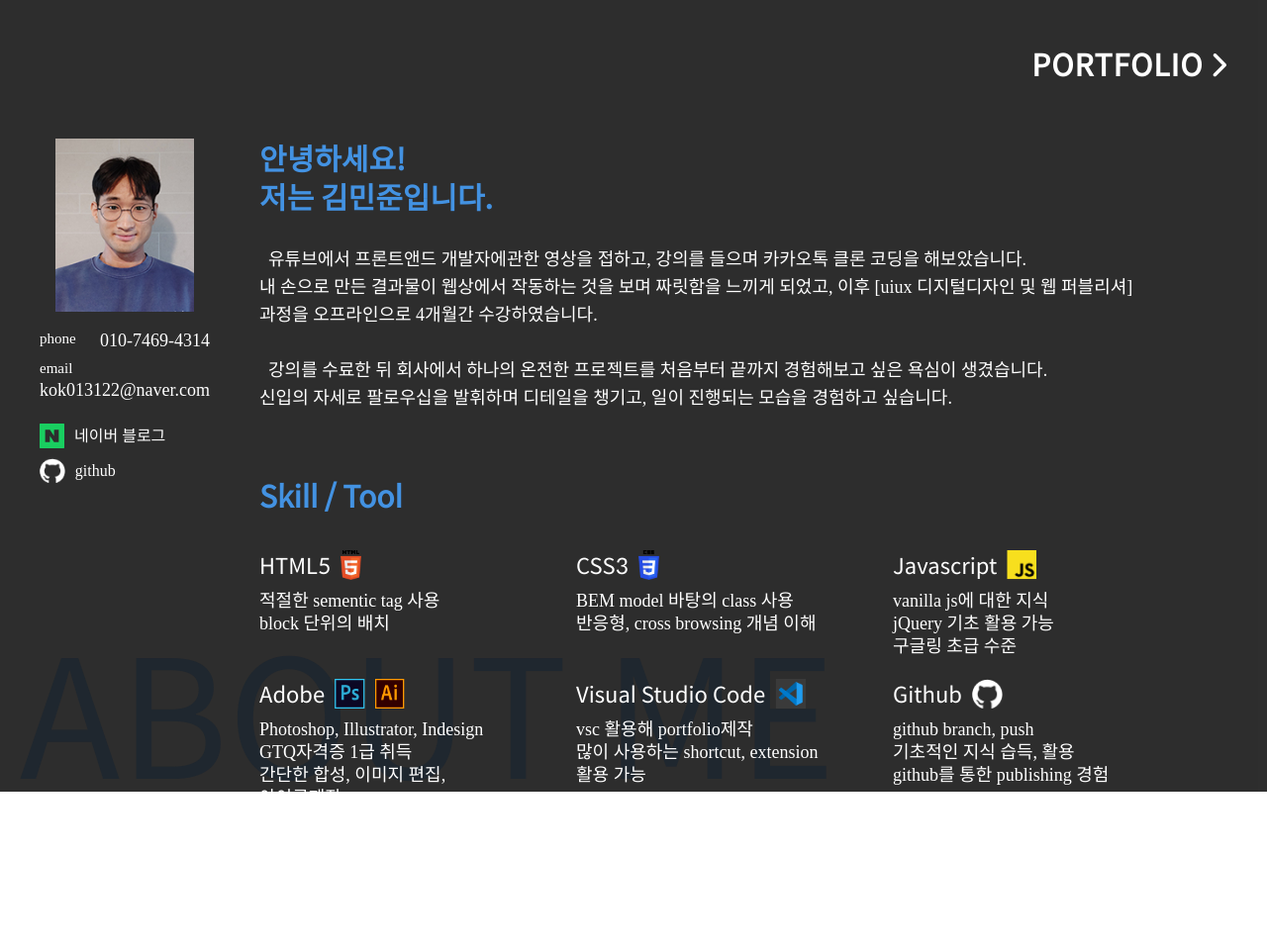
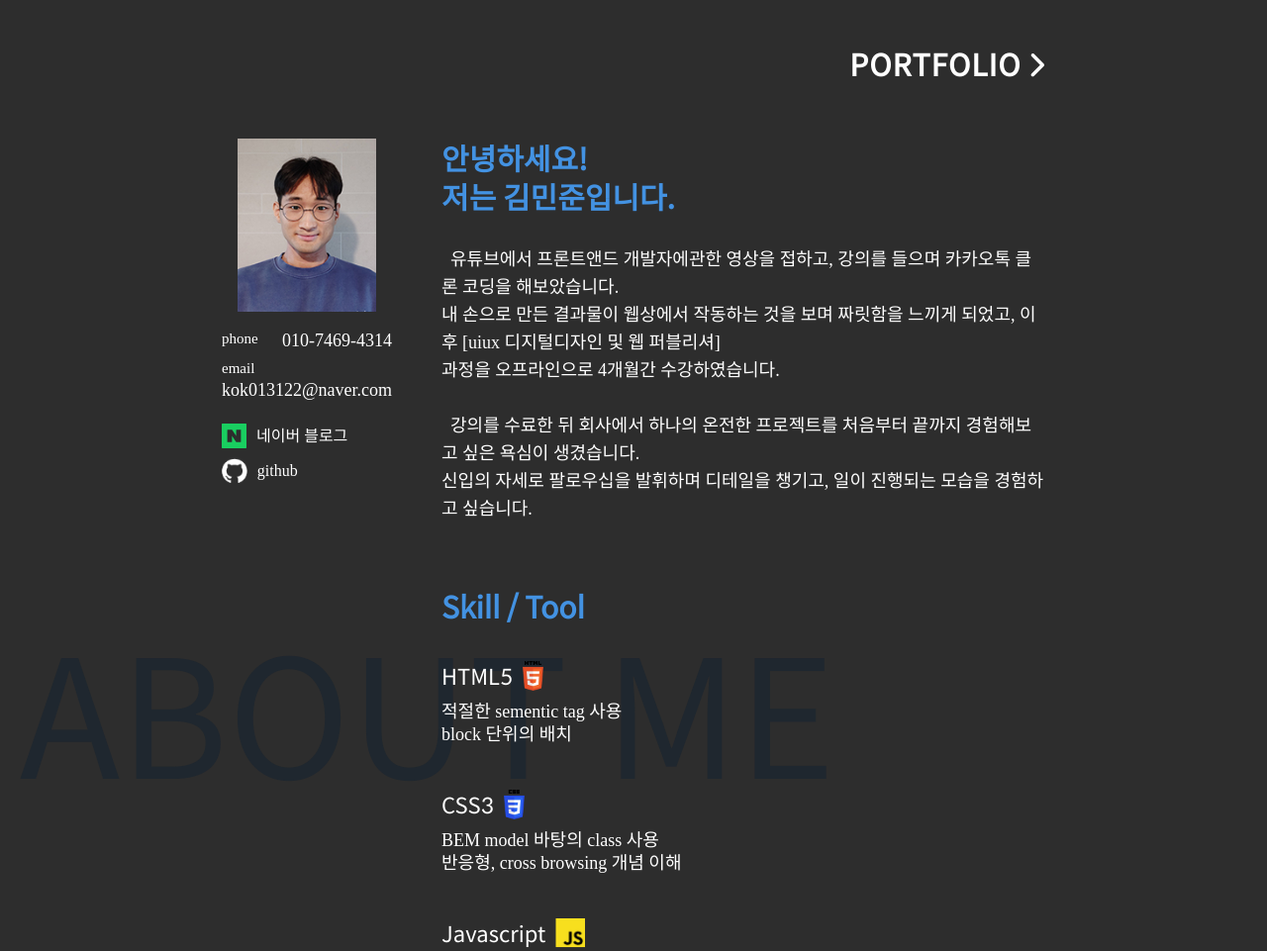
Before and after one commit to pushgive19/portfolio, a plain HTML site: page about_me.html in a window 1280 px wide. Shown: the top 961 px of the page at 99% size. Before the commit the page ends 800 px from the top, so only its background shows below. Drawn offline with Linux system fonts and the light colour scheme; files whose address does not match are found by name; a web font is replaced by a local one.

Commit message:
change-aboutme

```diff
--- a/about_me.html
+++ b/about_me.html
@@ -5,6 +5,11 @@
   <meta name="viewport" content="width=device-width, initial-scale=1.0">
   <title>Document</title>
  <link rel="stylesheet" href="css/styles.css">
+ <style>
+   body{
+     background-color:rgba(23, 23, 23, 0.9);
+   }
+ </style>
 </head>
 <body>
   <section class="aboutme">
--- a/css/about-me.css
+++ b/css/about-me.css
@@ -1,7 +1,6 @@
 .aboutme {
   width: 100%;
   height: 100%;
-  background-color: rgba(23, 23, 23, 0.9);
   position: relative;
   z-index: 2;
 }
@@ -17,7 +16,7 @@
   padding: 0 0 0px 20px;
 }
 .aboutme__container {
-  width: 1200px;
+  width: 65%;
   margin: 0 auto;
   display: flex;
   padding: 140px 0;
--- a/css/main.css
+++ b/css/main.css
@@ -2,6 +2,7 @@
   width: 100%;
   height: 100%;
   position: relative;
+  overflow:hidden;
 }
 .portfolio .aboutme__btn {
   position: absolute;
--- a/css/styles.css
+++ b/css/styles.css
@@ -27,19 +27,14 @@ html {
   box-sizing: border-box;
   /* font-family: "SpoqaHanSans"; */
   font-family: "Spoqa Han Sans";
-  width: 100vw;
+  width: 100%;
   height: 100%;
-  overflow: hidden;
 }
 body {
   position: relative;
   top: 0;
   /* transform: translateX(0px); */
   transition: transform 0.5s ease-in-out;
-}
-body.second {
-  /* transform: translateX(-1800px); */
-  /* left: -50%; */
 }
 .aboutme,
 .portfolio {
```
